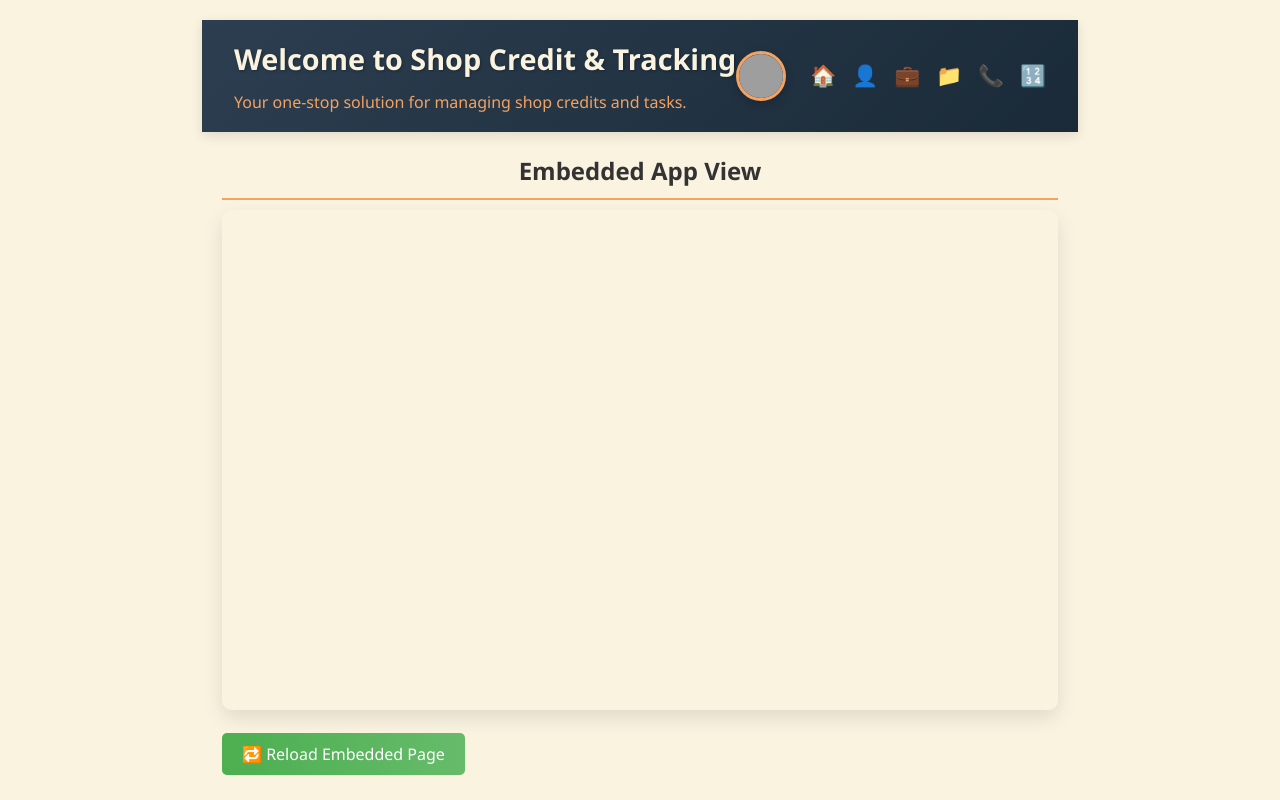
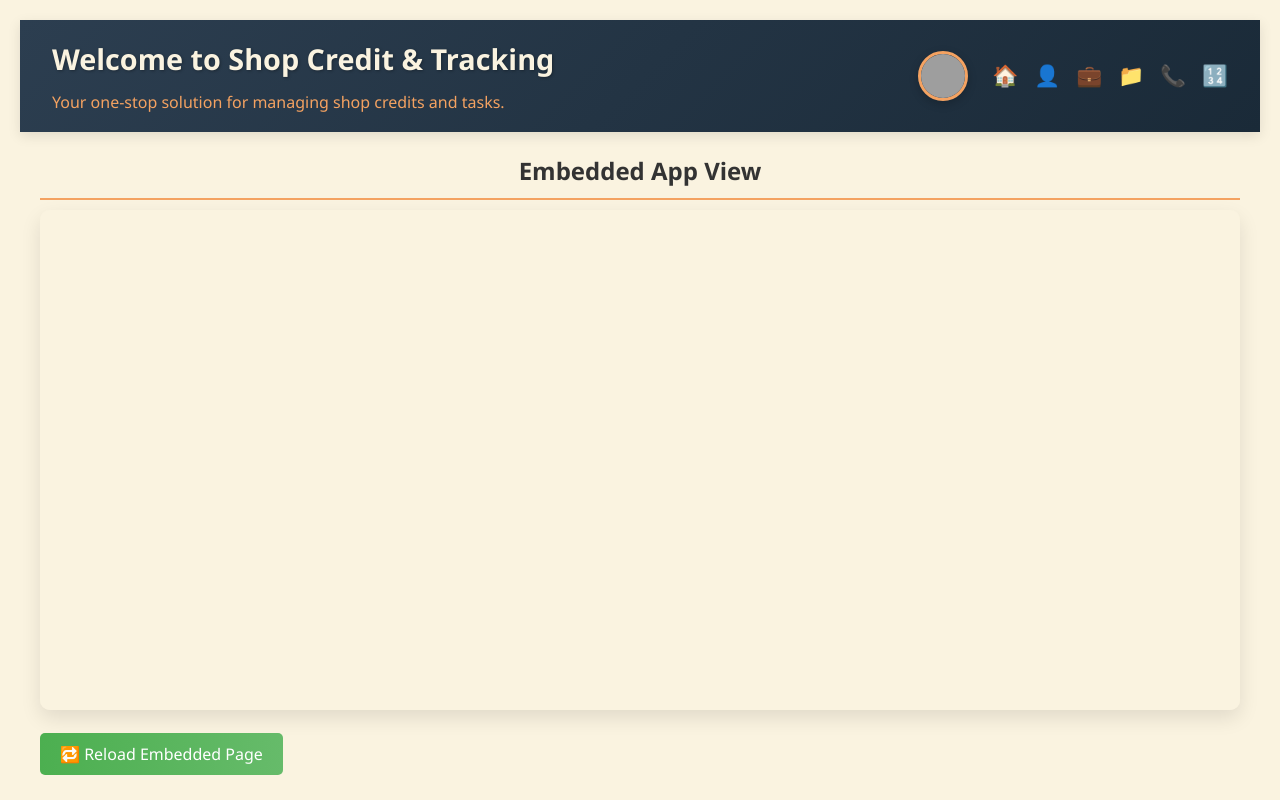
Before and after one commit to Priyanka20067/shop-tracking, a React (Vite) app in the folder shop-credit-tracking/: page / in a window 1280 px wide. Shown: the top 800 px of the page. Built offline with nearby package versions, Linux system fonts and the light colour scheme; grey boxes are pictures that could not be loaded.

Commit message:
width for home page added

```diff
--- a/shop-credit-tracking/src/components/hom.css
+++ b/shop-credit-tracking/src/components/hom.css
@@ -14,6 +14,7 @@ body {
   font-family: 'Segoe UI', Tahoma, Geneva, Verdana, sans-serif;
   margin: 0;
   padding: 0;
+  width: 100%;
   background-color: var(--soft-cream);
   color: var(--deep-blue);
   line-height: 1.6;
@@ -28,9 +29,12 @@ header {
   justify-content: space-between;
   align-items: center;
   box-shadow: 0 4px 12px rgba(0, 0, 0, 0.1);
-  position: sticky;
+  width: 100%;
+  box-sizing: border-box;
   top: 0;
   z-index: 100;
+  left: 0;
+  right: 0;
 }
 
 .header {
@@ -96,8 +100,14 @@ header {
   margin: 2rem auto;
   padding: 0 2rem;
   animation: slideUp 0.8s ease-out;
+  width: 100%; /* ✅ ADD THIS */
+  box-sizing: border-box;
 }
-
+#root,
+.app {
+  width: 100%;
+  min-height: 100vh;
+}
 /* Section styling */
 section {
   background-color: white;
--- a/shop-credit-tracking/src/components/sign.css
+++ b/shop-credit-tracking/src/components/sign.css
@@ -34,7 +34,6 @@
     background-color: var(--background);
     color: var(--text);
     display: flex;
-    justify-content: center;
     align-items: center;
     min-height: 100vh;
     padding: 20px;
--- a/shop-credit-tracking/src/components/style.css
+++ b/shop-credit-tracking/src/components/style.css
@@ -27,6 +27,7 @@ body {
   margin: 0;
   font-family: 'Segoe UI', Tahoma, Geneva, Verdana, sans-serif;
   background-color: var(--background);
+  width: 100%;
   color: var(--text);
 }
 
```
